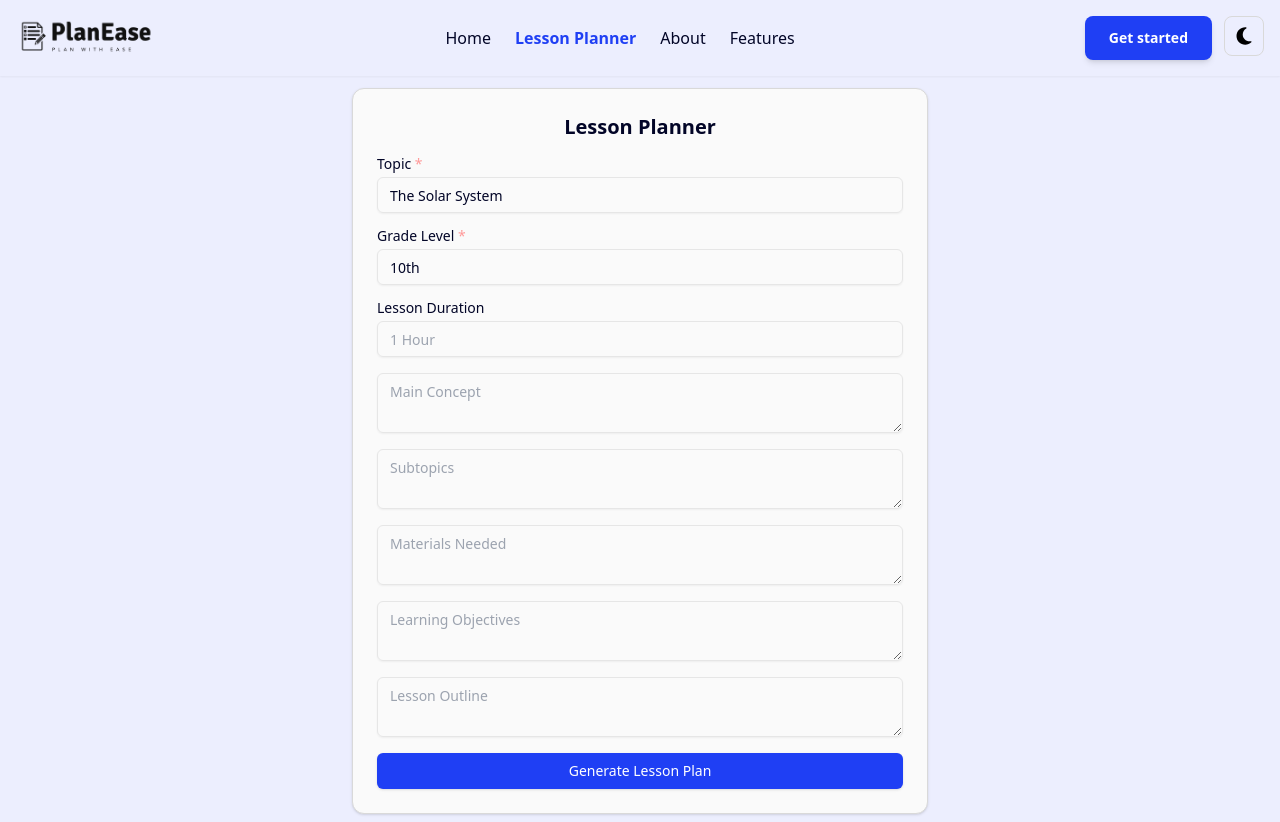
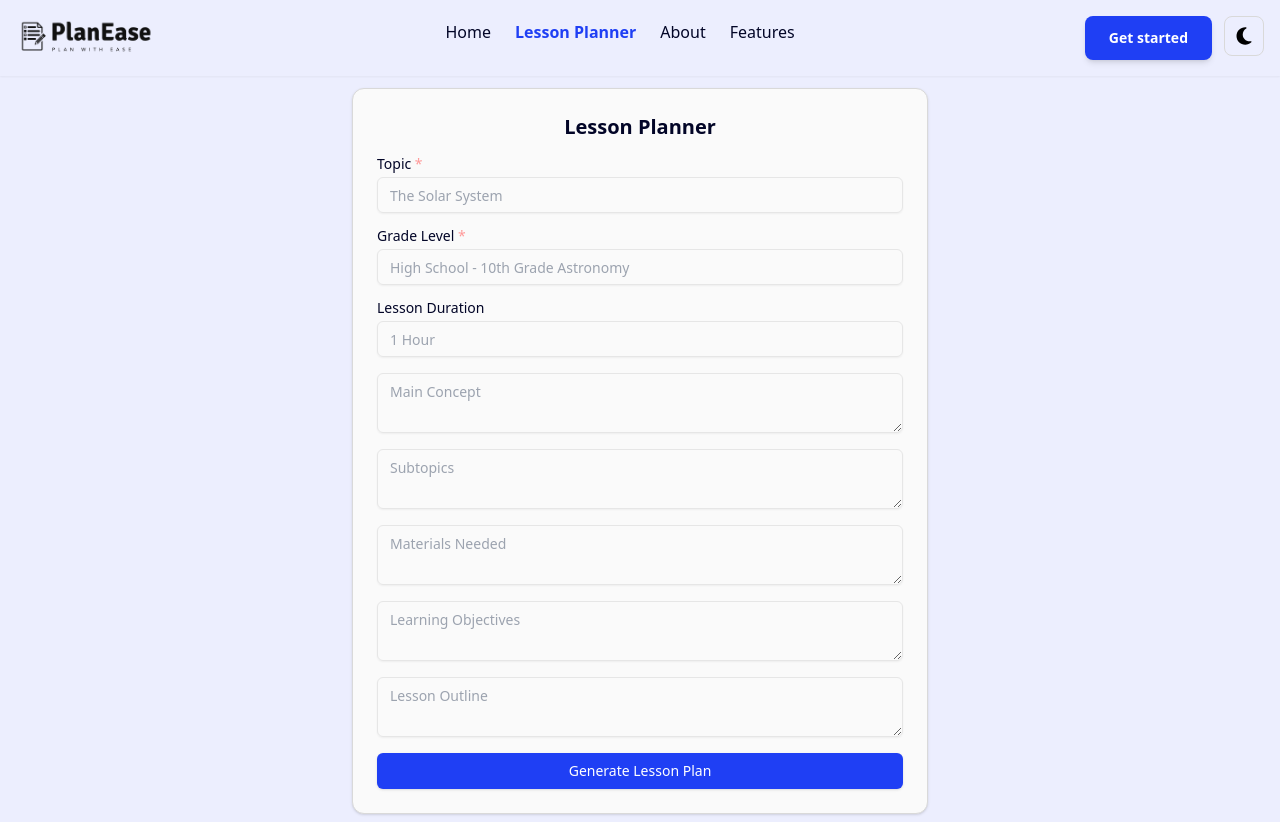
Before and after one commit to Shubham-567/AI-Lesson-Planner, a React (Vite) app: page /lesson-planner in a window 1280 px wide. Built offline with nearby package versions, Linux system fonts and the light colour scheme; no server answers; sample sign-in values are in the browser's storage.

Commit message:
fixed navbar bug

```diff
--- a/src/components/ui/Navbar.jsx
+++ b/src/components/ui/Navbar.jsx
@@ -80,7 +80,7 @@ function Navbar() {
             className={`${
               isOpen ? "block" : "hidden"
             } w-full md:flex md:w-auto md:order-1`}>
-            <ul className='flex flex-col pt-4 md:pt-0 md:flex-row space-y-2 md:space-y-0 md:space-x-6 text-foreground'>
+            <ul className='flex flex-col py-4 mt-1 bg-background transition-colors duration-300 md:pt-0 md:flex-row space-y-2 md:space-y-0 md:space-x-6 text-foreground'>
               <li>
                 <NavLink
                   to='/'
--- a/src/pages/LessonPlanner.jsx
+++ b/src/pages/LessonPlanner.jsx
@@ -16,8 +16,8 @@ import { generateLessonPlan } from "@/utils/geminiApi";
 
 function LessonPlanner() {
   const [lesson, setLesson] = useState({
-    topic: "The Solar System",
-    gradeLevel: "10th",
+    topic: "",
+    gradeLevel: "",
     duration: "",
     mainConcept: "",
     subtopics: "",
```
